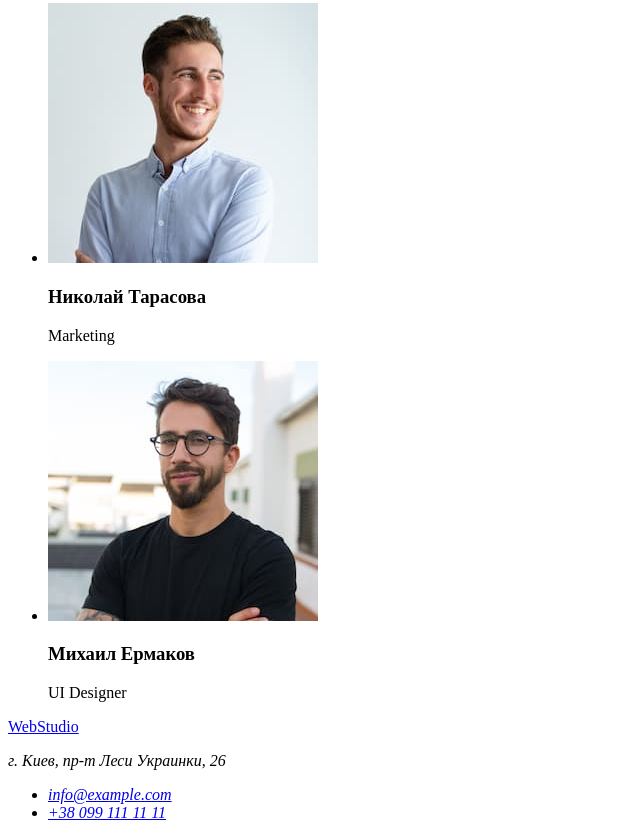
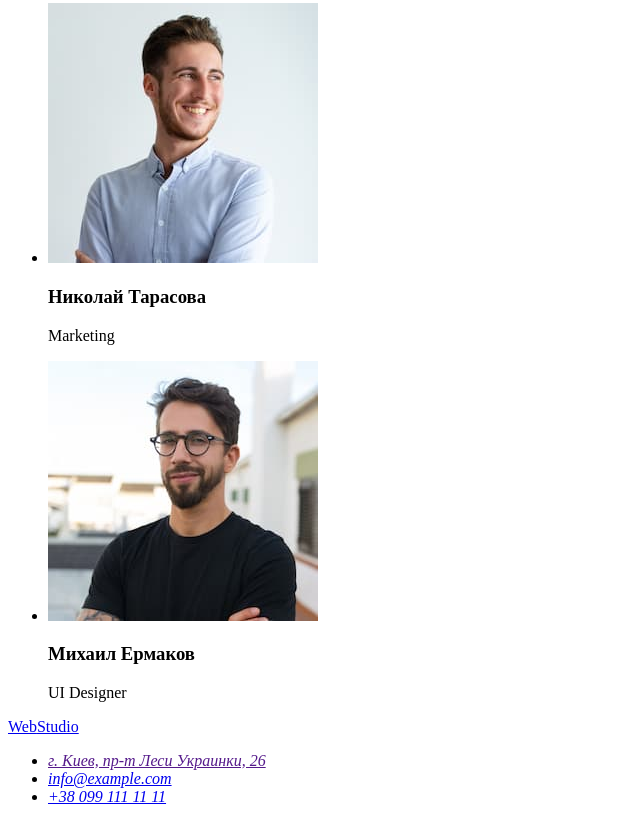
Before and after one commit to reworldcreative/goit-markup-hw-01, a plain HTML site: page index.html in a window 1280 px wide. Shown: the part 2333-3171 px from the top of the page, without its empty margins (0-640 px from the left). Drawn offline with Linux system fonts and the light colour scheme.

Commit message:
Update index.html

```diff
--- a/index.html
+++ b/index.html
@@ -131,8 +131,8 @@
     <footer>
       <a href="/"><span>Web</span>Studio</a>
       <address>
-        <p>г. Киев, пр-т Леси Украинки, 26</p>
         <ul>
+          <li><a href="">г. Киев, пр-т Леси Украинки, 26</a></li>
           <li><a href="mailto:info@example.com">info@example.com</a></li>
           <li><a href="tel:+380991111111">+38 099 111 11 11</a></li>
         </ul>
```
